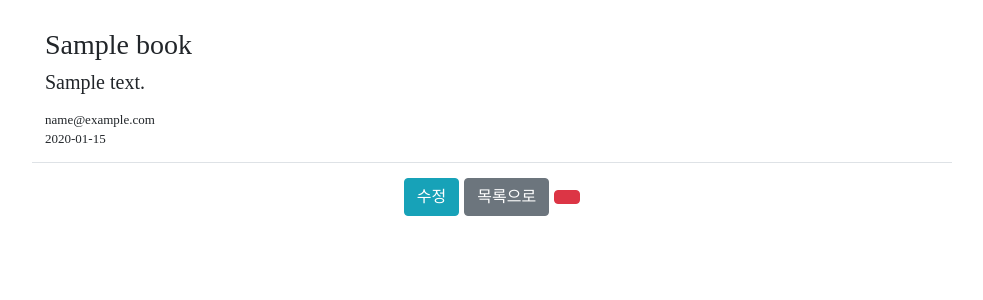
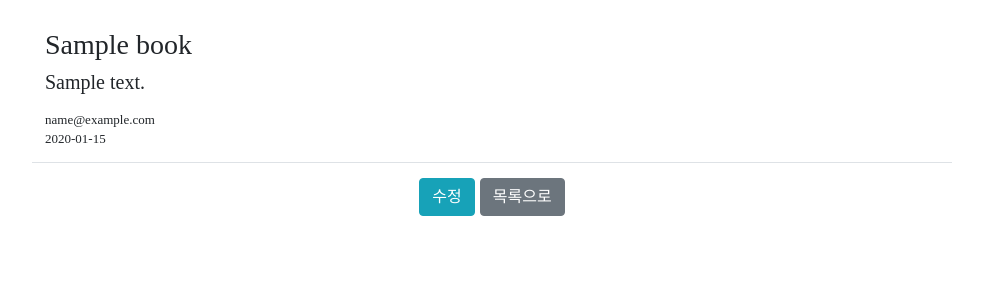
Before and after one commit to hyeongJuKim/MyBook, a Django app: page /book/1/ in a window 1280 px wide. Shown: the part 56-356 px from the top of the page, without its empty margins (148-1131 px from the left). Run offline with Django 3.2, Linux system fonts and the light colour scheme; tables that the repository leaves empty hold one stand-in row (values such as "Sample post"); some libraries are stand-ins or nearby versions; some web fonts are replaced.

Commit message:
fix: 오기로 인해 경로 못찾던 내용 수정, 삭제버튼의 위치 변경

```diff
--- a/mybook/book/templates/book/book.html
+++ b/mybook/book/templates/book/book.html
@@ -11,7 +11,7 @@
 
     {% for book in books %}
         <div class="book-card">
-          <a href="{% url 'book-detail' book.id %}" class="">
+          <a href="{{ book.get_absolute_url }}">
             <div class="card-body">
                 <p class="book-card-data column-title">{{ book.title }}</p>
                 <p class="book-card-data column-text">{{ book.created|date:"Y-m-d" }}</p>
--- a/mybook/book/templates/book/book_detail.html
+++ b/mybook/book/templates/book/book_detail.html
@@ -11,17 +11,12 @@
     </div>
   </div>
   <div class="book-action-box">
-    <a href="{% url 'book-update' book.id %}?next={{ request.tpath|urlencode }}">
+    <a href="{% url 'book-update' book.id %}?next={{ request.path|urlencode }}">
       <button type="button" class="btn btn-info">수정</button>
     </a>
     <a href="{% url 'book-list' %}">
       <button type="button" class="btn btn-secondary">목록으로</button>
     </a>
-{#    <form action="{% url 'book-delete' book.id %}" method="post">{% csrf_token %}#}
-      <a href="{% url 'book-delete' book.id %}">
-        <button type="button" class="btn btn-danger" value="삭제" />
-      </a>
-{#    </form>#}
   </div>
 </div>
 
```
